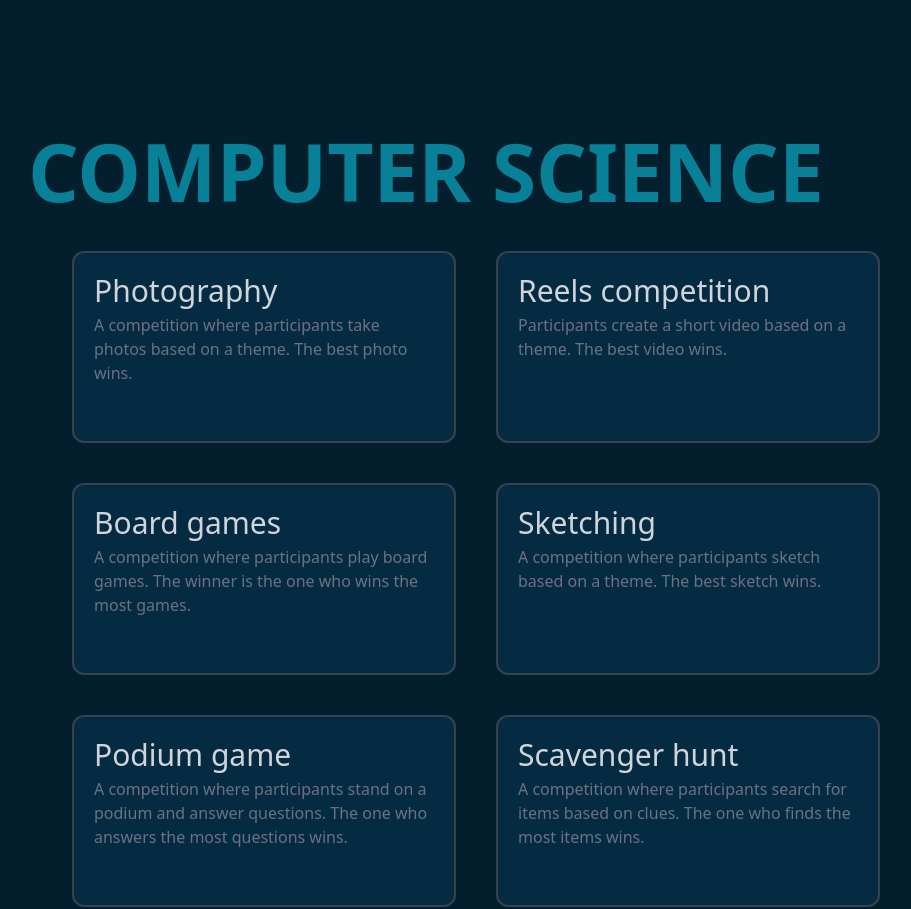
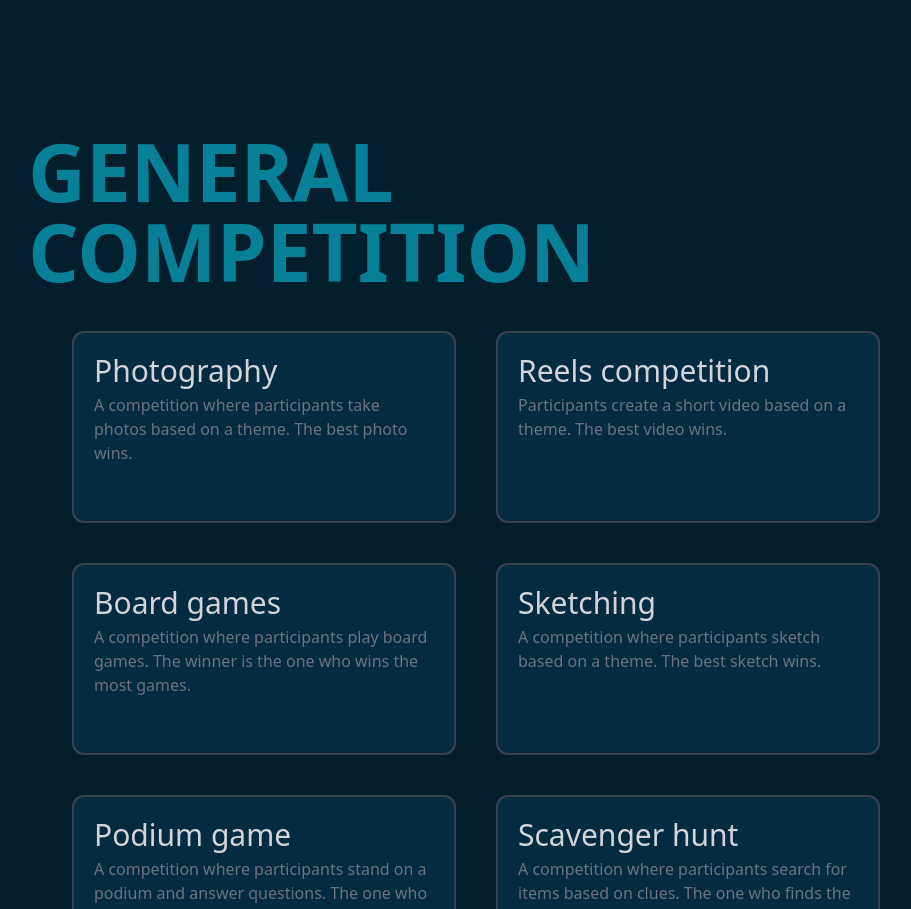
Before and after one commit to hatifmujahid/Dev-Day-2024-website, a React (Vite) app: page / in a window 1280 px wide. Shown: the part 6124-7033 px from the top of the page, without its empty margins (164-1075 px from the left). Built offline with nearby package versions, Linux system fonts and the light colour scheme.

Commit message:
Update GeneralComp.jsx

```diff
--- a/src/components/Home/GeneralComp.jsx
+++ b/src/components/Home/GeneralComp.jsx
@@ -74,7 +74,7 @@ const compData = [
                     animate={controls}
                 >
       <h1 className=" text-2xl mb-5 sm:text-5xl lg:text-[80px] font-black text-[#088097] ">
-        COMPUTER SCIENCE
+        GENERAL COMPETITION
       </h1>
                 </motion.div>
 
```
